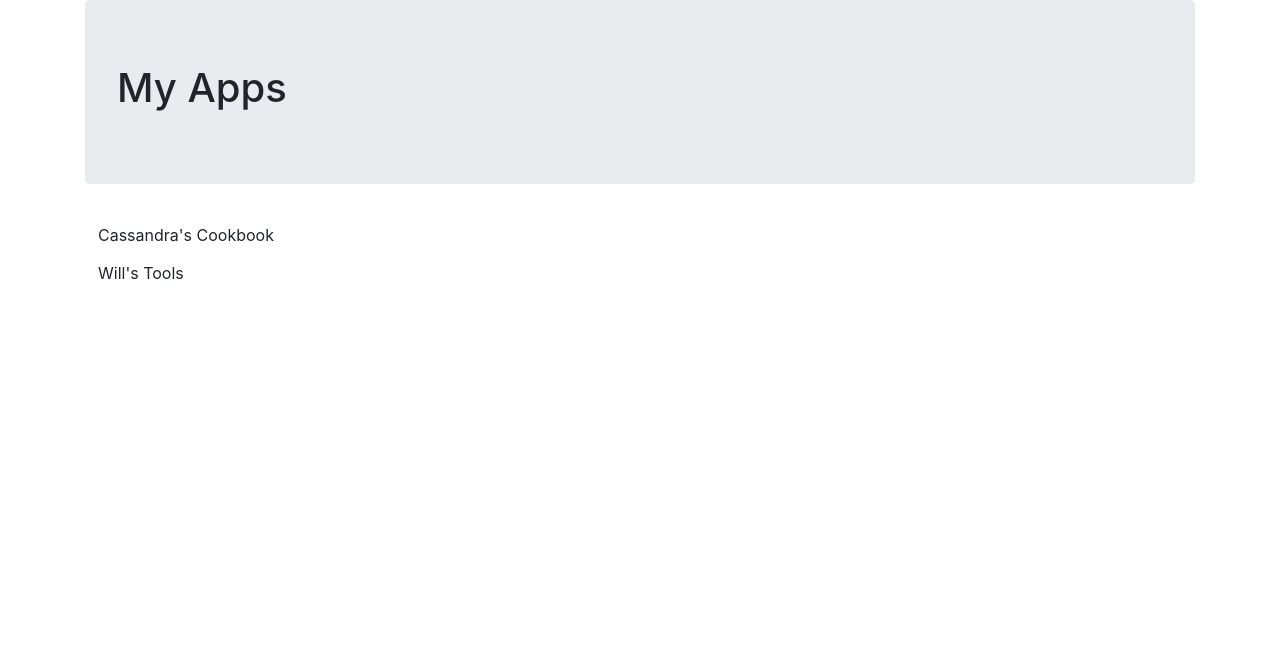
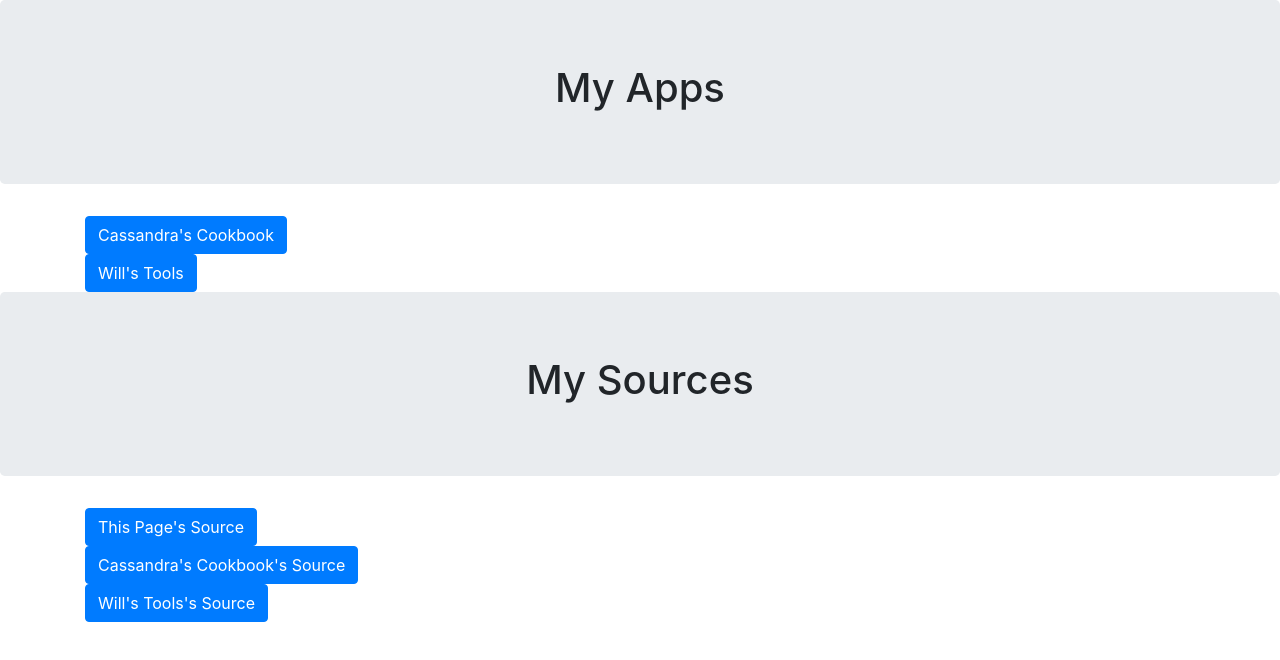
Before and after one commit to willherr/willherr.github.io, a plain HTML site: page index.html in a window 1280 px wide. Drawn offline with nearby package versions, Linux system fonts and the light colour scheme.

Commit message:
Update index.html

```diff
--- a/index.html
+++ b/index.html
@@ -22,15 +22,29 @@
   <script src="/js/main.js"></script>
 </head>
 <body>
+  <div class='jumbotron text-center'>
+    <h1>My Apps</h1>
+  </div>
   <div class='container'>
-    <div class='jumbotron'>
-      <h1>My Apps</h1>
+    <div>
+      <a class='btn btn-primary' href='CassandrasCookbook'>Cassandra's Cookbook</a>
     </div>
     <div>
-      <a class='btn' href='CassandrasCookbook'>Cassandra's Cookbook</a>
+      <a class='btn btn-primary' href='WillsTools'>Will's Tools</a>
+    </div>
+  </div>
+  <div class='jumbotron text-center'>
+    <h1>My Sources</h1>
+  </div>
+  <div class='container'>
+    <div>
+      <a class='btn btn-primary' href='https://github.com/willherr/willherr.github.io'>This Page's Source</a>
     </div>
     <div>
-      <a class='btn' href='WillsTools'>Will's Tools</a>
+      <a class='btn btn-primary' href='https://github.com/willherr/CassandrasCookbook'>Cassandra's Cookbook's Source</a>
+    </div>
+    <div>
+      <a class='btn btn-primary' href='https://github.com/willherr/WillsTools'>Will's Tools's Source</a>
     </div>
   </div>
 </body>
```
